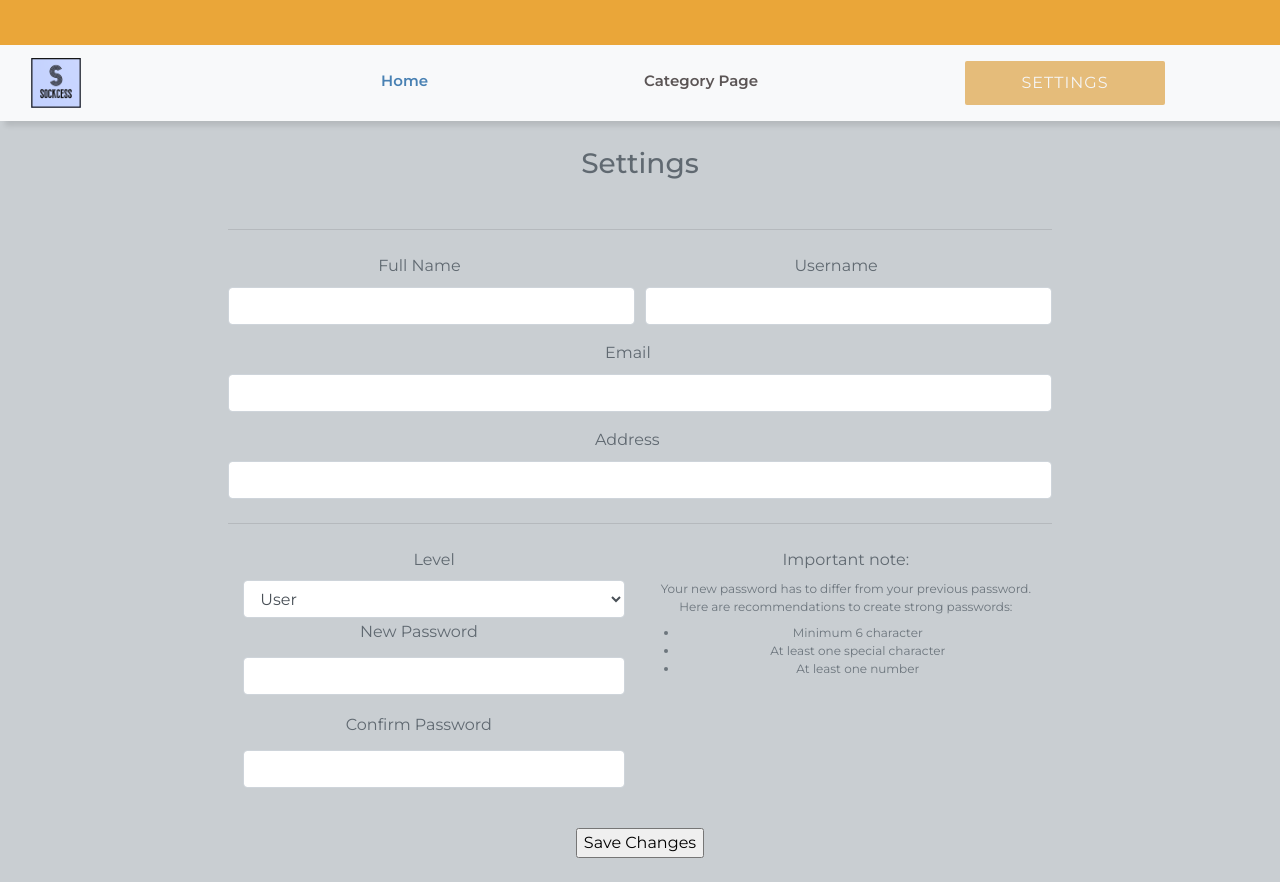
After one commit to mlnkvn/web-assignment, a PHP site: page /admin/edit_user_page.php?id=1 in a window 1280 px wide. The commit adds this page. Run offline with PHP 8.4, Linux system fonts and the light colour scheme; a user stored in the database is signed in; data that the repository does not hold is empty.

Commit message:
admin user management implemented

```diff
--- /dev/null
+++ b/admin/button_edit.php
@@ -0,0 +1,5 @@
+<div style="width: fit-content">
+<div class="button-edit">
+    <img src="img/edit_icon2.png" class="button-img" style="width: 10%; height:auto;">
+</div>
+</div>
--- /dev/null
+++ b/admin/edit_user_page.php
@@ -0,0 +1,115 @@
+<?php
+session_start();
+
+if ($_SESSION["loggedIn"] !== true) {
+    header("location: ../login.php");
+    exit;
+}
+
+include_once 'header_admin.php';
+?>
+
+    <div class="user-settings" align="center" style="padding-top: 8%;">
+        <h2 class="h3 mb-4 page-title">Settings</h2>
+        <p style="display: inline;" id="error-msg"><?php
+            if (isset($_GET["error"])) {
+                echo '<script> showError(); </script>';
+                if ($_GET["error"] == "invalidusername") {
+                    echo "Provided username is incorrect. Correct username should contain latin letters and digits.";
+                }
+                else if ($_GET["error"] == "invalidemail") {
+                    echo "Provided email is incorret.";
+                }
+                else if ($_GET["error"] == "wrongpassword") {
+                    echo "Provided password doesn't match with actual one..";
+                }
+                else if ($_GET["error"] == "passwordmismatch") {
+                    echo "New password and repeated new password missmatch. Check your new password and try again.";
+                }
+                else if ($_GET["error"] == "stmtfailed") {
+                    echo "Something went wrong. Try again later.";
+                }
+                else if ($_GET["error"] == "none") {
+                    echo "Your profile was sockcessfully edited!";
+                }
+            } else {
+                echo '<script> hideError(); </script>';
+            }
+            ?></p>
+        <div class="row justify-content-center">
+            <div class="col-12 col-lg-10 col-xl-8 mx-auto">
+                <div class="my-4">
+                    <form method="post" onsubmit="checkForm()" action="../actions/edituserscript.php">
+                        <input type="text" name="userId" value="<?php echo $_GET['id']; ?>" hidden="hidden" />
+                        <hr class="my-4" />
+                        <div class="form-row">
+                            <div class="form-group col-md-6">
+                                <label for="userFullName">Full Name<img src="../img/error-img.png" alt="Oops!" id="error-userFullName" style="width: 6%; visibility: hidden;"></label>
+                                <input type="text" id="userFullName" name="userFullName" class="form-control" value="<?php echo $_GET['fullname'] ?>" />
+                            </div>
+                            <div class="form-group col-md-6">
+                                <label for="userLogin">Username<img src="../img/error-img.png" alt="Oops!" id="error-userLogin" style="width: 6%; visibility: hidden;"></label>
+                                <input type="text" class="form-control" id="userLogin" name="userLogin" value="<?php echo $_GET['username'] ?>" />
+                            </div>
+                        </div>
+                        <div class="form-group">
+                            <label for="userEmail">Email<img src="../img/error-img.png" alt="Oops!" id="error-userEmail" style="width: 6%; visibility: hidden;"></label>
+                            <input type="email" class="form-control" id="userEmail" name="userEmail" value="<?php echo $_GET['useremail'] ?>" />
+                        </div>
+                        <div class="form-group">
+                            <label for="inputAddress">Address<img src="../img/error-img.png" alt="Oops!" id="error-inputAddress" style="width: 6%; visibility: hidden;"></label>
+                            <input type="text" class="form-control" id="inputAddress" name="inputAddress"
+                                   value="<?php
+                                   if ($_GET['useraddress'] !== "null") {
+                                       echo $_GET['useraddress'];
+                                   } else {
+                                       echo 'There is no delivery address associated with this user';
+                                   }
+                                   ?>" />
+                        </div>
+                        <hr class="my-4" />
+                        <div class="row mb-4">
+                            <div class="col-md-6">
+                                <div class="level-user">
+                                    <label for="level-user">Level</label>
+                                    <select class="form-control" name="level-user" id="newPwd">
+                                        <option value="0" id="opt_user">User</option>
+                                        <option value="1" id="opt_adm">Admin</option>
+                                    </select>
+                                    <script>
+                                        const res = "<?php echo $_GET['userlevel']; ?>";
+                                        if (res === "1") {
+                                            document.getElementById("opt_adm").setAttribute("selected", "selected");
+                                        }
+                                    </script>
+                                </div>
+                                <div class="form-group">
+                                    <label for="newPwd">New Password<img src="../img/error-img.png" alt="Oops!" id="error-newPwd" style="width: 8%; visibility: hidden;"></label>
+                                    <input type="password" class="form-control" name="newPwd" id="newPwd" />
+                                </div>
+                                <div class="form-group">
+                                    <label for="newPwdRepeat">Confirm Password<img src="../img/error-img.png" alt="Oops!" id="error-newPwdRepeat" style="width: 8%; visibility: hidden;"></label>
+                                    <input type="password" class="form-control" name="newPwdRepeat" id="newPwdRepeat" />
+                                </div>
+                            </div>
+                            <div class="col-md-6">
+                                <p class="mb-2">Important note:</p>
+                                <p class="small text-muted mb-2">Your new password has to differ from your previous password. Here are recommendations to create strong passwords:</p>
+                                <ul class="small text-muted pl-4 mb-0">
+                                    <li>Minimum 6 character</li>
+                                    <li>At least one special character</li>
+                                    <li>At least one number</li>
+                                </ul>
+                            </div>
+                        </div>
+                        <input type="submit" name="edit-user-submit" value="Save Changes" />
+                    </form>
+                </div>
+            </div>
+        </div>
+    </div>
+
+
+<?php
+include_once '../footer.php'
+?>
--- a/admin/header_admin.php
+++ b/admin/header_admin.php
@@ -8,6 +8,7 @@
     <title>WebAssignment</title>
     <link rel="stylesheet" href="../css/bootstrap.min.css">
     <link rel="stylesheet" href="../css/style.css">
+    <link rel="stylesheet" href="style.css">
     <script src="../actions/error-handling.js"></script>
     <link href="https://fonts.googleapis.com/css?family=Montserrat:300,400,500,600,700&display=swap" rel="stylesheet">
 </head>
--- /dev/null
+++ b/admin/style.css
@@ -0,0 +1,13 @@
+#users-table td, th {
+    border: 1px solid rgb(40, 2, 2);
+    width: fit-content;
+    text-align: center;
+
+}
+#users-table {
+    background: rgb(255, 255, 255);
+}
+.button-edit {
+    width: fit-content;
+    height: auto;
+}
```
Also changed, not shown: actions/delete_user_script.php (added, +20 -0 lines), actions/edituserscript.php (added, +86 -0 lines), admin/usersadmin.php (+115 -1 lines), admin/img/cancel_icon.png (added), admin/img/edit_icon.png (added), admin/img/edit_icon2.png (added).
